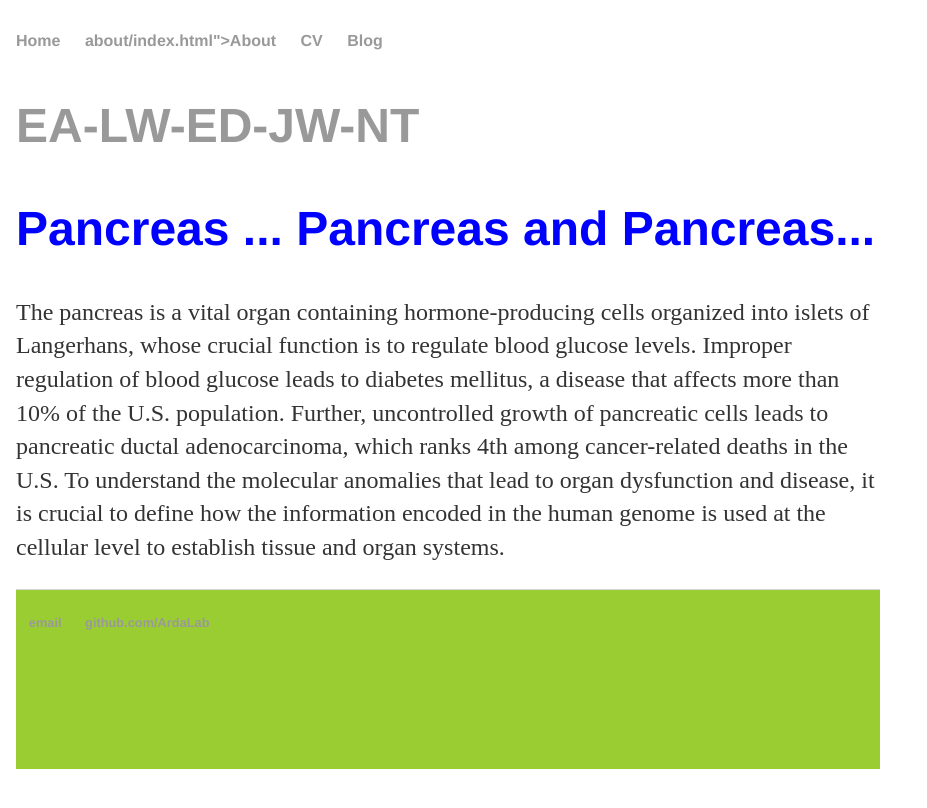
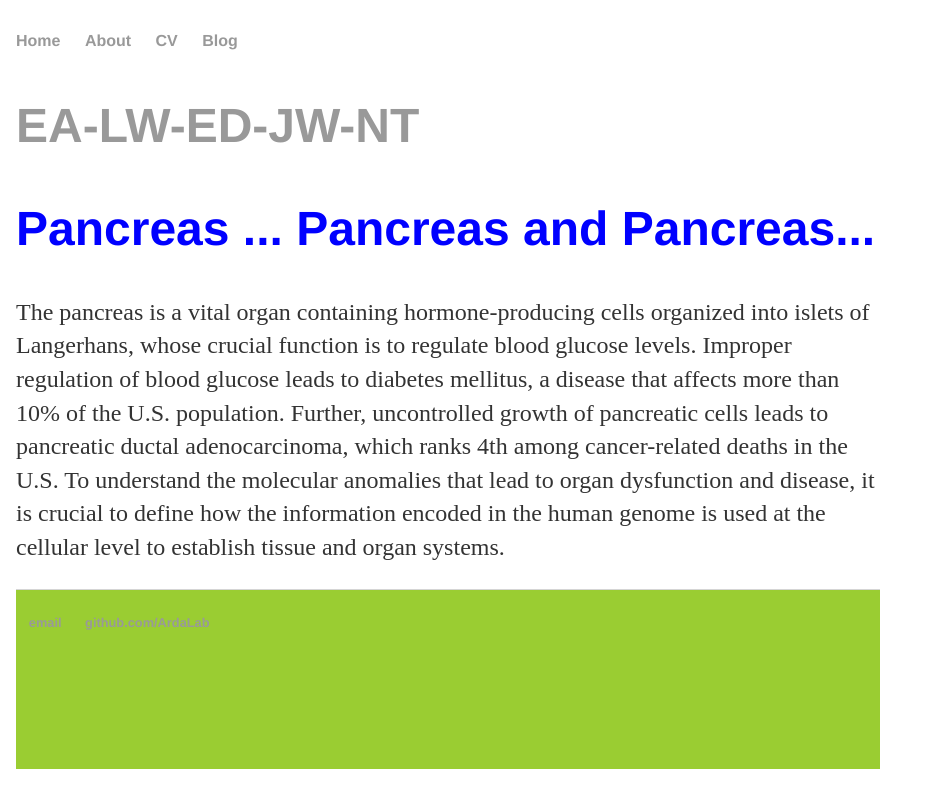
Before and after one commit to ArdaLab-DevG/ArdaLab-DevG, a Jekyll site: the page built from about/index.html, in a window 1280 px wide. Shown: the top 808 px of the page, without its empty margins (0-927 px from the left). Built offline with Jekyll 4.4.1, drawn with Linux system fonts in a browser that asks for light colours.

Commit message:
Update default.html

```diff
--- a/_layouts/default.html
+++ b/_layouts/default.html
@@ -12,7 +12,7 @@
 	   <nav>
 			<ul>
 	        		<li><a href="/">Home</a></li>
-		        	<li><a href="/">about/index.html">About</a></li>
+				<a href="/about/index.html"><li>About</li></a>
 	        		<li><a href="/cv">CV</a></li>
 	        		<li><a href="/blog">Blog</a></li>
 		        </ul>
```
